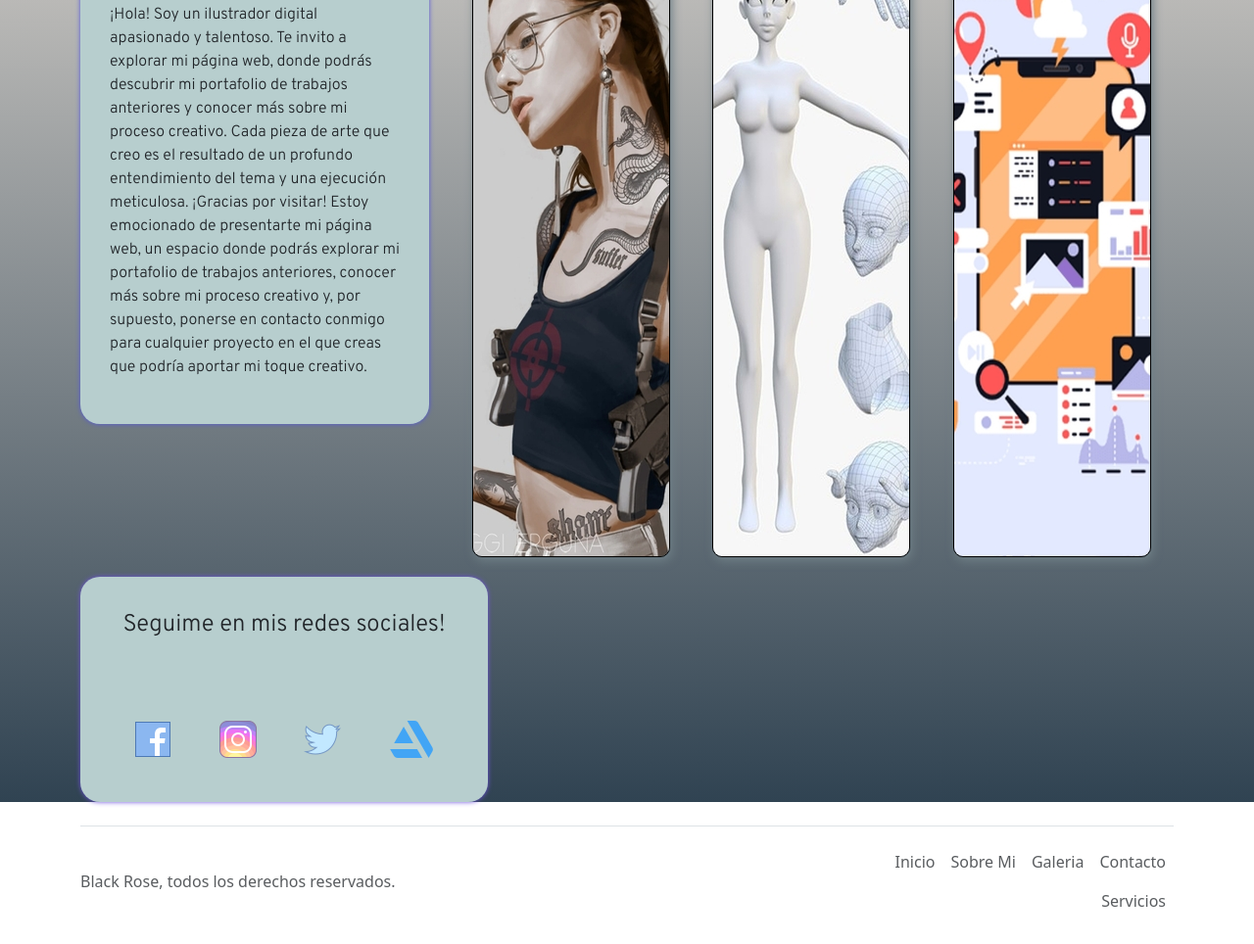
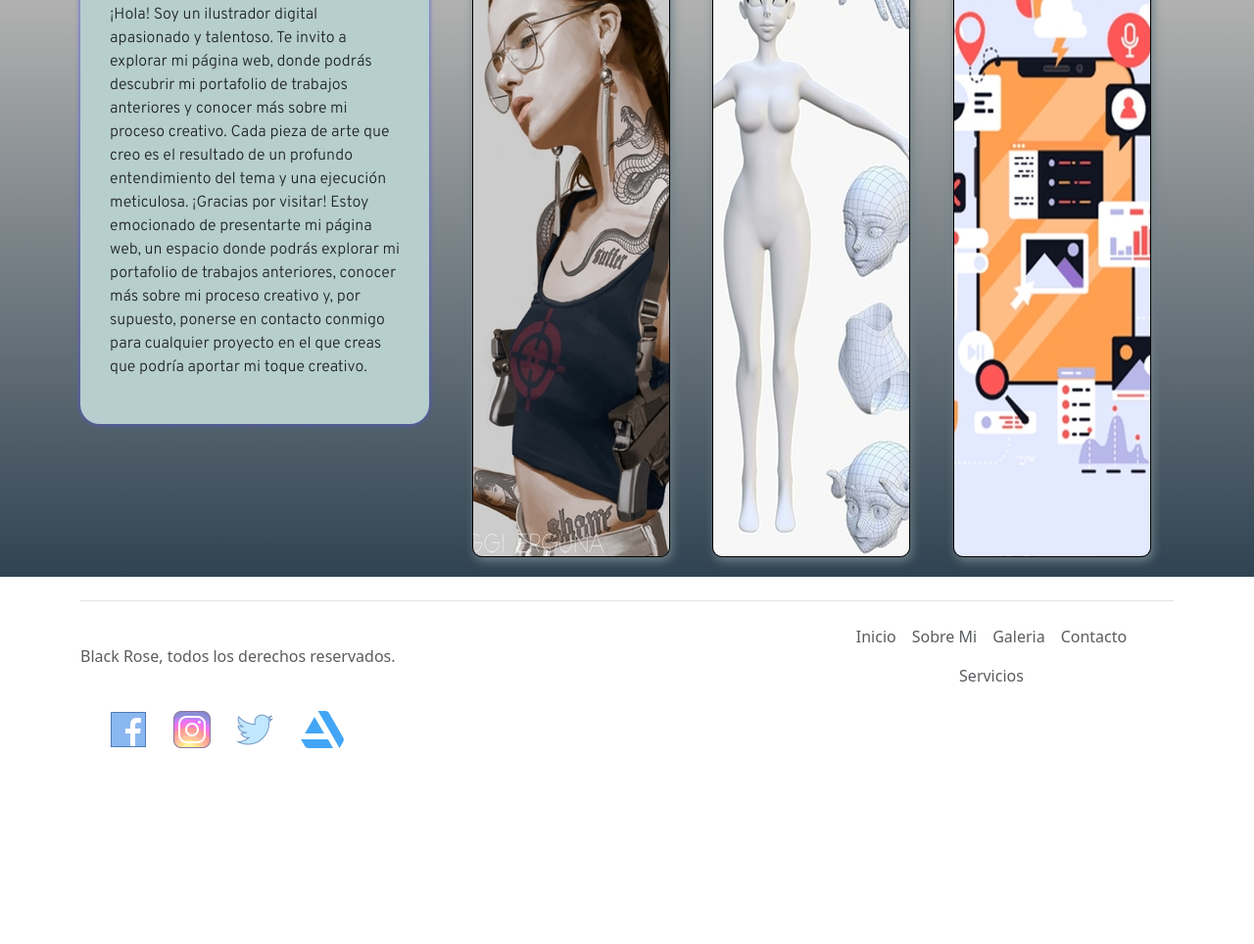
Before and after one commit to Martin-g95/Proyecto.Black-Rose, a plain HTML site: page index.html in a window 1280 px wide. Shown: the part 266-1230 px from the top of the page at 98% size. After the commit the page ends 1086 px from the top, so only its background shows below. Drawn offline with nearby package versions, Linux system fonts and the light colour scheme; a web font is replaced by a local one.

Commit message:
Quite los enlances del inicio y los coloque en el footer

```diff
--- a/css/style.css
+++ b/css/style.css
@@ -113,8 +113,8 @@ main section{
     width: auto;
 }
 .redes-botones{
-    height: 100px;
-    width: 380px;
+    height: 50px;
+    width: 280px;
     margin: 10px;
     padding: 5px;
     display: flex;
@@ -123,7 +123,7 @@ main section{
 }
 .redes-boton{
     margin: 5px;
-    padding: 10px;
+    padding: 5px;
 }
     /* Redes-END */
 
@@ -151,6 +151,8 @@ main section{
     border: 1px solid black;
     border-radius: 10px;
     box-shadow: var(--cuarto) 2px 4px 10px;
+    width: auto;
+    height: auto;
 }
     /* Imagenes-INDEX-END */
 /* Main-End */
--- a/index.html
+++ b/index.html
@@ -77,7 +77,8 @@
                             <div class="descripcion-texto">
                                 <p>
                                     ¡Hola! Soy un ilustrador digital apasionado y talentoso. Te invito a explorar mi página web, donde podrás descubrir mi portafolio de trabajos anteriores y conocer más sobre mi proceso creativo. Cada pieza de arte que creo es el resultado de un profundo entendimiento del tema y una ejecución meticulosa. ¡Gracias por visitar!
-                                    Estoy emocionado de presentarte mi página web, un espacio donde podrás explorar mi portafolio de trabajos anteriores, conocer más sobre mi proceso creativo y, por supuesto, ponerse en contacto conmigo para cualquier proyecto en el que creas que podría aportar mi toque creativo.</p>
+                                    Estoy emocionado de presentarte mi página web, un espacio donde podrás explorar mi portafolio de trabajos anteriores, conocer más sobre mi proceso creativo y, por supuesto, ponerse en contacto conmigo para cualquier proyecto en el que creas que podría aportar mi toque creativo.
+                                </p>
                             </div>
                         </div>
                     </div>
@@ -111,26 +112,6 @@
                     </div>
                 </div>
             </div>
-            <div class="row">
-                <div class="col-6">
-                                                    <!-- Redes Sociales -->
-                                                    <div class="redes">
-                                                        <div class="redes-contenido">
-                                                            <div class="redes-subtitulo">
-                                                                <div>
-                                                                    <h4>Seguime en mis redes sociales!</h4>
-                                                                </div>
-                                                            </div>
-                                                            <div class="redes-botones">
-                                                                <div class="redes-boton"><a href="https://www.facebook.com/" target="_blank"><img src="./images/Iconos/icons8-facebook-40.png" alt="Facebook"></a></div>
-                                                                <div class="redes-boton"><a href="https://www.instagram.com/" target="_blank"><img src="./images/Iconos/icons8-instagram-40.png" alt="Instagram"></a></div>
-                                                                <div class="redes-boton"><a href="https://www.twitter.com/" target="_blank"><img src="./images/Iconos/icons8-twitter-40.png" alt="Twitter"></a></div>
-                                                                <div class="redes-boton"><a href="https://www.artstation.com/" target="_blank"><img src="./images/Iconos/icons8-artstation-48.png" alt="Artstation"></a></div>
-                                                            </div>
-                                                        </div>
-                                                    </div>
-                </div>
-            </div>
         </div>
     </section>
 
@@ -140,21 +121,26 @@
     <footer>
         <div class="container">
             <footer class="d-flex flex-wrap justify-content-between align-items-center py-3 my-4 border-top">
-              <p class="col-md-4 mb-0 text-muted">Black Rose, todos los derechos reservados.</p>
+                <p class="col-md-4 mb-0 text-muted">Black Rose, todos los derechos reservados.</p>
 
-              <a href="/" class="col-md-4 d-flex align-items-center justify-content-center mb-3 mb-md-0 me-md-auto link-dark text-decoration-none">
+                <a href="/" class="col-md-4 d-flex align-items-center justify-content-center mb-3 mb-md-0 me-md-auto link-dark text-decoration-none">
                 <svg class="bi me-2" width="40" height="32"><use xlink:href="#bootstrap"></use></svg>
-              </a>
-
-              <ul class="nav col-md-4 justify-content-end">
+                </a>
+                <ul class="nav col-md-4 justify-content-center">
                 <li class="nav-item"><a href="index.html" class="nav-link px-2 text-muted">Inicio</a></li>
                 <li class="nav-item"><a href="./pages/sobre-mi.html" class="nav-link px-2 text-muted">Sobre Mi</a></li>
                 <li class="nav-item"><a href="./pages/galeria.html" class="nav-link px-2 text-muted">Galeria</a></li>
                 <li class="nav-item"><a href="./pages/contacto.html" class="nav-link px-2 text-muted">Contacto</a></li>
                 <li class="nav-item"><a href="./pages/servicios.html" class="nav-link px-2 text-muted">Servicios</a></li>
-              </ul>
+                </ul>
+                                            <div class="redes-botones">
+                                <div class="redes-boton"><a href="https://www.facebook.com/" target="_blank"><img src="./images/Iconos/icons8-facebook-40.png" alt="Facebook"></a></div>
+                                <div class="redes-boton"><a href="https://www.instagram.com/" target="_blank"><img src="./images/Iconos/icons8-instagram-40.png" alt="Instagram"></a></div>
+                                <div class="redes-boton"><a href="https://www.twitter.com/" target="_blank"><img src="./images/Iconos/icons8-twitter-40.png" alt="Twitter"></a></div>
+                                <div class="redes-boton"><a href="https://www.artstation.com/" target="_blank"><img src="./images/Iconos/icons8-artstation-48.png" alt="Artstation"></a></div>
+                            </div>
             </footer>
-          </div>
+            </div>
     </footer>
     <!-- Footer Fin -->
 </body>
```
